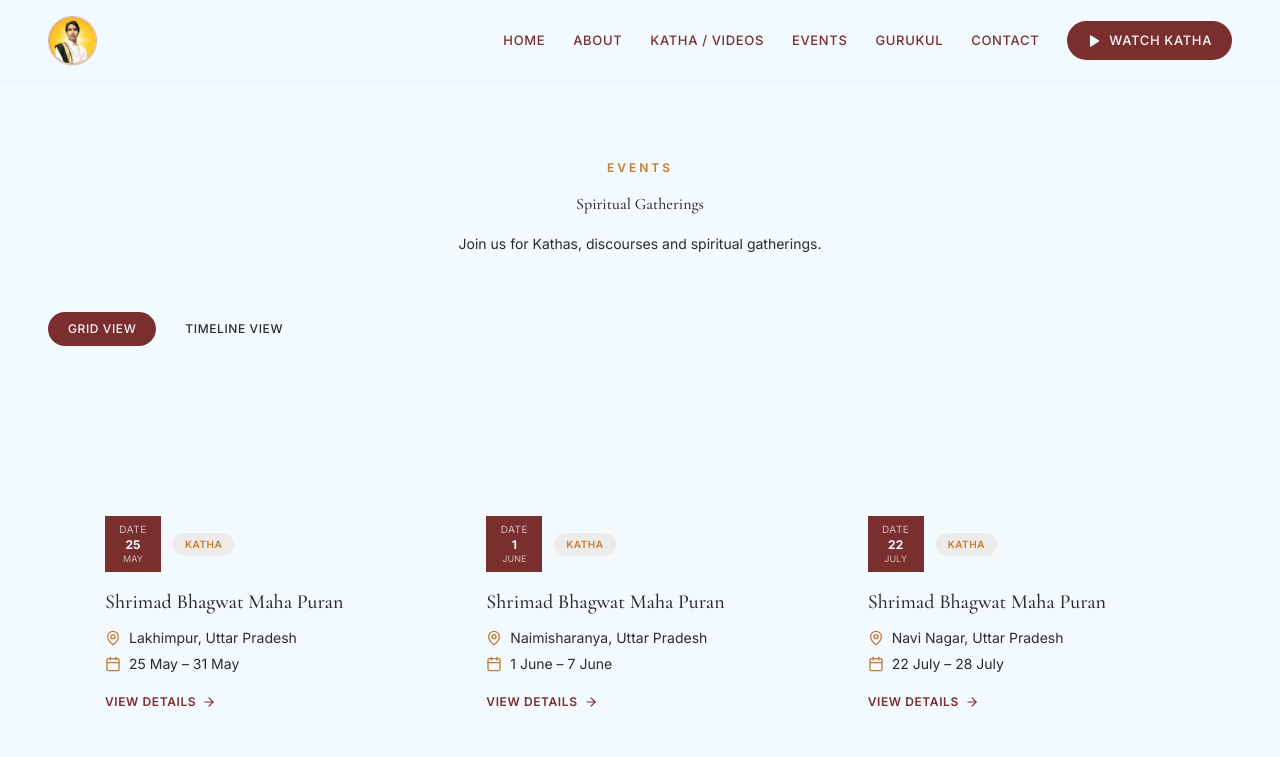
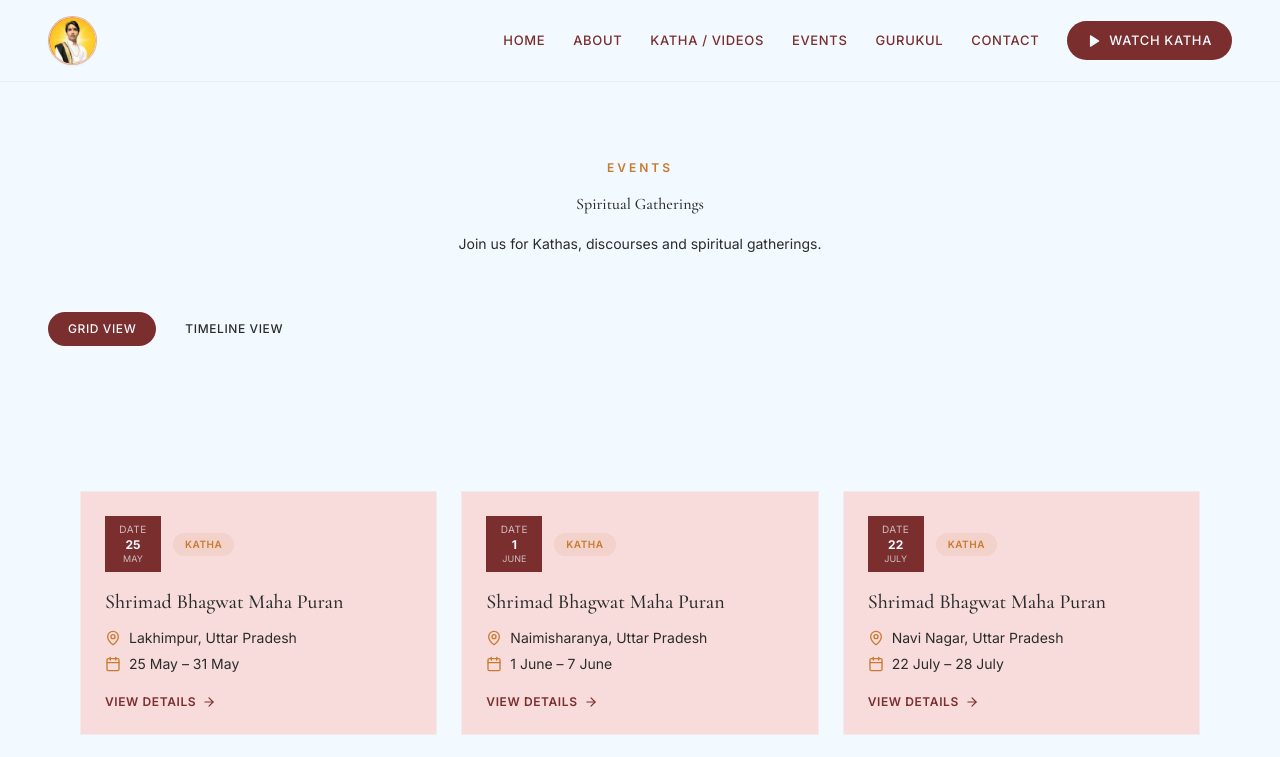
Before and after one commit to prachimishra39183-web/pradeep-maharaj-ji, a Next.js app in the folder project/: page /events in a window 1280 px wide. Shown: the top 757 px of the page. Built offline with nearby package versions, Linux system fonts and the light colour scheme.

Commit message:
coloe upd

```diff
--- a/project/app/events/page.tsx
+++ b/project/app/events/page.tsx
@@ -100,7 +100,7 @@ export default function EventsPage() {
 function EventCard({ event, index, flat = false }: { event: Event; index: number; flat?: boolean }) {
   return (
     <div
-      className={`group flex flex-col ${flat ? '' : 'rounded-sm border border-beige/50 bg-ivory p-6 transition-all duration-300 hover:shadow-lg'}`}
+      className={`group flex flex-col ${flat ? '' : 'rounded-sm border border-beige/50 bg-[#F8DCDC] p-6 transition-all duration-300 hover:shadow-lg'}`}
       style={{ transitionDelay: `${index * 0.08}s` }}
     >
       <div className="mb-4 flex items-center gap-3">
```
